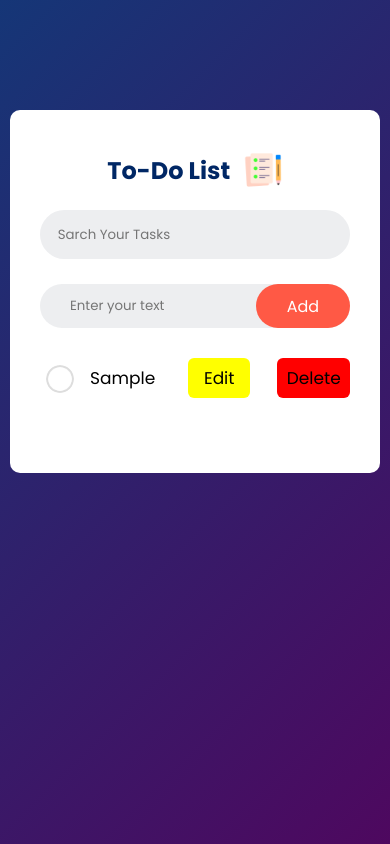
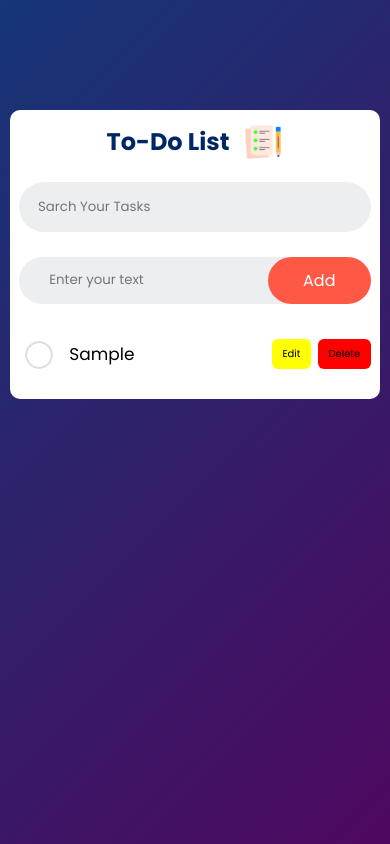
Before and after one commit to Shayan-Webdeveloper/Todo-App, a plain HTML site: page index.html in a window 390 px wide. Both pictures are taken after typing "Sample" into the empty fields and a click on the button "Add". Drawn offline with Linux system fonts and the light colour scheme.

Commit message:
Task Done

```diff
--- a/style.css
+++ b/style.css
@@ -18,7 +18,7 @@ body{
      height: auto;
      background-color: white;
      margin: 100px auto 20px;
-     padding: 40px 30px 70px;
+     padding: 3.2% 2.5% 5.55%;
      border-radius: 10px;
 }
 .todo-app h2{
@@ -91,9 +91,9 @@ body{
 }
 #list-container li span:nth-of-type(1) {
      position: absolute;
-     right: 100px;
+     right: 20%;
      top: 5px;
-     padding: 0% 5%;
+     padding: 0% 3%;
      color: black;
      background-color: yellow;
      border-radius: 6px;
@@ -120,3 +120,38 @@ ul li span:hover{
 .d-none{
             display: none !important;
         }
+
+
+        @media (max-width: 460px) {
+#list-container li span:nth-of-type(2),
+#list-container li span:nth-of-type(1)  {
+     font-size: 10px;
+     padding: 0% 3%;
+     line-height: 30px;
+     top: 15px;
+        }
+#list-container li span:nth-of-type(1){
+     right: 15%;
+}
+     }
+     @media (max-width: 420px) {
+#list-container li span:nth-of-type(2),
+#list-container li span:nth-of-type(1)  {
+     font-size: 10px;
+     padding: 0% 3%;
+     line-height: 30px;
+     top: 10px;
+        }
+#list-container li span:nth-of-type(1){
+     right:17%;
+}
+     }
+
+     @media (max-width: 365px) {
+          #list-container li span:nth-of-type(1){
+     right:20%;
+}
+          li input {
+               width: 50%;
+          }
+     }
```
